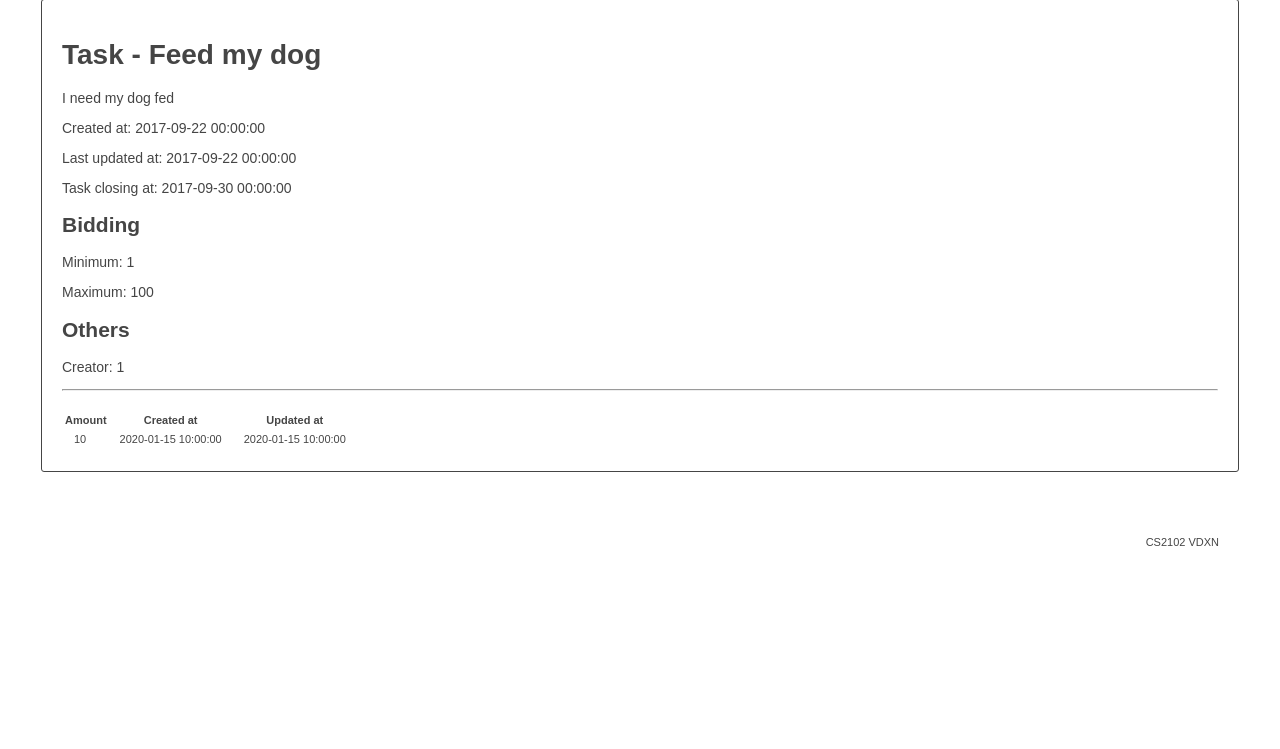
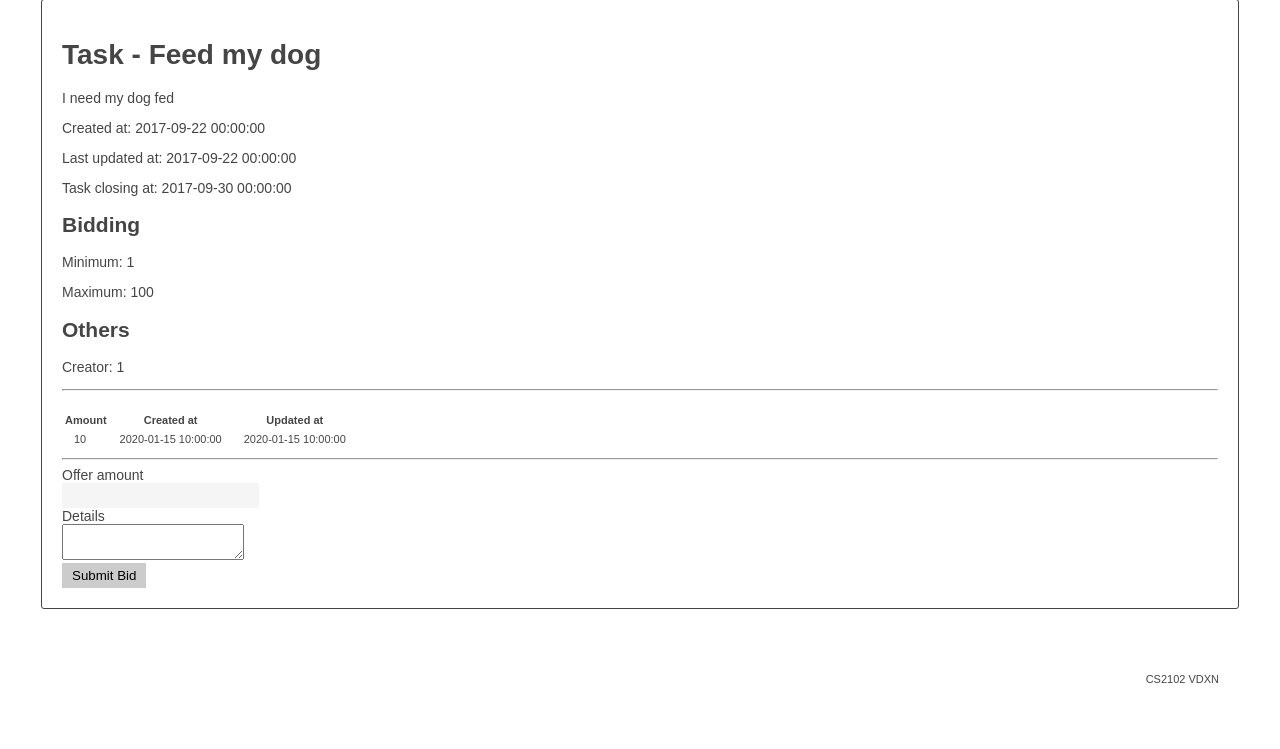
Before and after one commit to cs2012-vdxn/vdxn, a PHP site: page /tasks/task/1 in a window 1280 px wide. Shown: the part 74-823 px from the top of the page. Before the commit the page ends 620 px from the top, so only its background shows below. Run offline with PHP 8.4, Linux system fonts and the light colour scheme; data comes from the database, SQL or seed files in the repository; tables that the repository leaves empty or names only in its code hold one stand-in row (values such as "Sample post"); some libraries are stand-ins or nearby versions.

Commit message:
add bid add feature to task

```diff
--- a/vdxn/application/Controller/TasksController.php
+++ b/vdxn/application/Controller/TasksController.php
@@ -22,6 +22,10 @@ class TasksController
 
       $task = $Task->getTask($tid);
       $bids = $Task->getBids($tid);
+
+      $user = 2;
+      $hasUserBid = $this->has_user_bid_on_task($tid, $user);
+      $isTaskOwner = $this->is_task_owner($task, $user);
 
       require APP . 'view/_templates/header.php';
       require APP . 'view/tasks/task.php';
@@ -77,6 +81,26 @@ class TasksController
       require APP . 'view/_templates/footer.php';
     }
 
+    public function newbid($tid)
+    {
+      require APP . 'view/_templates/header.php';
+
+      $clean_bid_params = $_POST;
+
+      $bid = 10;
+      $Task = new Task();
+      if ($Task->createTaskBid($tid, $bid, $clean_bid_params))
+      {
+        require APP . 'view/tasks/bidcreated.php';
+      }
+      else
+      {
+        die("Bid creation error");
+      }
+
+      require APP . 'view/_templates/footer.php';
+    }
+
     private function validate_new_tasks($params)
     {
       return isset($params['title']) && isset($params['details']);
@@ -86,4 +110,23 @@ class TasksController
     {
       return true;
     }
+
+    private function has_user_bid_on_task($tid, $user)
+    {
+      $Task = new Task();
+      if ($Task->getUserBidForTask($tid, $user))
+      {
+        return true;
+      } else
+      {
+        return false;
+      }
+    }
+
+    private function is_task_owner($task, $user)
+    {
+      if (!$task || !$user) return false;
+      // TODO as $user is current assumed to be an integer
+      return ($task->{'tasker_id'}) == $user;
+    }
 }
--- a/vdxn/application/Model/Task.php
+++ b/vdxn/application/Model/Task.php
@@ -87,7 +87,11 @@ class Task extends Model
       return $query->execute();
     }
 
-    public function getBids($task_id)
+    /*
+      Bidding related functions
+    */
+
+    public function getBids($tid)
     {
       $sql = "SELECT
       `task_id`,
@@ -95,10 +99,43 @@ class Task extends Model
       `amount`,
       `created_at`,
       `updated_at`
-      FROM Bid WHERE `task_id`='$task_id'";
+      FROM Bid WHERE `task_id`='$tid'";
       $query = $this->db->prepare($sql);
       $query->execute();
       return $query->fetchAll();
     }
 
+    public function getUserBidForTask($tid, $uid)
+    {
+      $sql = "SELECT
+      `task_id`,
+      `bidder_id`,
+      `amount`,
+      `created_at`,
+      `updated_at`
+      FROM Bid WHERE `task_id`='$tid' AND `bidder_id`='$uid'";
+      $query = $this->db->prepare($sql);
+      $query->execute();
+      return $query->fetch();
+    }
+
+    public function createTaskBid($tid, $bid, $bid_params)
+    {
+      $sql = "INSERT INTO Bid (
+        `id`,
+        `task_id`,
+        `bidder_id`,
+        `amount`,
+        `created_at`,
+        `updated_at`)
+      VALUES (
+        '',
+        '$tid',
+        '".$bid."',
+        '".$bid_params['amount']."',
+        CURRENT_TIMESTAMP,
+        CURRENT_TIMESTAMP)";
+      $query = $this->db->prepare($sql);
+      return $query->execute();
+    }
 }
--- a/vdxn/application/view/tasks/task.php
+++ b/vdxn/application/view/tasks/task.php
@@ -33,4 +33,23 @@
       }
       echo '</table>';
     ?>
+
+    <hr>
+
+    <?php
+      if($isTaskOwner)
+      {
+        echo '<h3>You have already bidded.</h3>';
+      } else if($hasUserBid)
+      {
+        echo '<h3>Bidding summary</h3>';
+      }else
+      {
+        echo '<form method="post" action="/tasks/newbid/'.$tid.'">';
+        echo '<label>Offer amount</label><br><input type="text" name="amount"><br>';
+        echo '<label>Details</label><br><textarea name="details"></textarea><br>';
+        echo '<input type="submit" value="Submit Bid">';
+        echo '</form>';
+      }
+    ?>
 </div>
```
Also changed, not shown: vdxn/application/view/tasks/bidcreated.php (added, +7 -0 lines).
